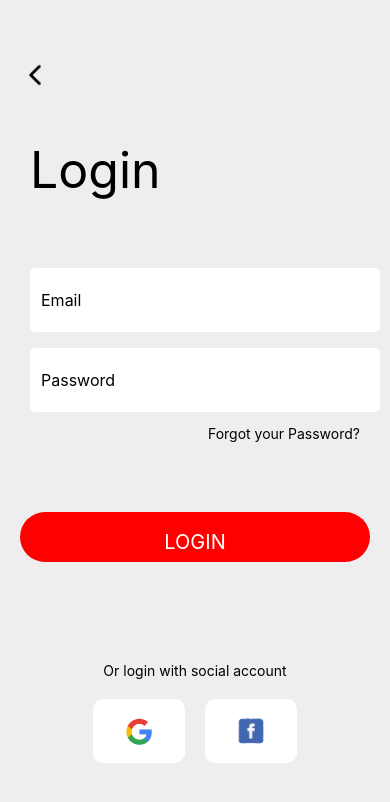
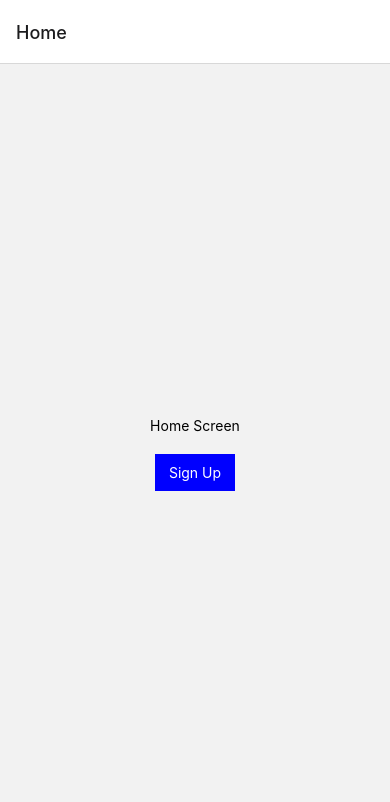
Before and after one commit to Widiyanti004/Widiyanti-105841111621-Lab1, a React Native app: screen / in a window 390 px wide. Shown: the top 802 px of the page. Built offline with nearby package versions, Linux system fonts and the light colour scheme.

Commit message:
Navigation and Taskbar

```diff
--- a/App.js
+++ b/App.js
@@ -1,16 +1,40 @@
-import { View } from 'react-native'
-import React from 'react'
+// In App.js in a new project
+
+import * as React from 'react';
+import { View, Text, TouchableOpacity } from 'react-native';
+import { NavigationContainer } from '@react-navigation/native';
+import { createNativeStackNavigator } from '@react-navigation/native-stack';
+import SignUp from './component/pages/signUp';
 import Login from './component/pages/login'
+import ForgotPassword from './component/pages/forgotPassword'
 
-const App = () => {
+function HomeScreen({navigation}) {
   return (
-    <View style = {{
-    flex: 1,
-    backgroundColor: '#EEEEEE'
-    }}>
-      <Login/>
-</View>
-)
+    <View style={{ flex: 1, alignItems: 'center', justifyContent: 'center' }}>
+      <Text>Home Screen</Text>
+      <TouchableOpacity
+        style = {{ backgroundColor: 'blue', padding: 10, marginTop: 20 }}
+        onPress = {() => navigation.navigate('SignUp')}
+      >
+        <Text style = {{ color: 'white'}}> Sign Up </Text>
+      </TouchableOpacity>
+    </View>
+  );
 }
 
-export default App
+const Stack = createNativeStackNavigator();
+
+function App() {
+  return (
+    <NavigationContainer>
+      <Stack.Navigator>
+        <Stack.Screen name="Home" component={HomeScreen} />
+        <Stack.Screen name="SignUp" component={SignUp} />
+        <Stack.Screen name="Login" component={Login} />
+        <Stack.Screen name="ForgotPassword" component={ForgotPassword} />
+      </Stack.Navigator>
+    </NavigationContainer>
+  );
+}
+
+export default App;
--- a/component/button/button.js
+++ b/component/button/button.js
@@ -1,4 +1,4 @@
-import { Text, View } from 'react-native'
+ import { Text, View } from 'react-native'
 import React from 'react'
 
 const ButtonComponent = ({ title, color }) =>  {
--- a/component/pages/forgotPassword.js
+++ b/component/pages/forgotPassword.js
@@ -3,7 +3,7 @@ import React from 'react'
 import ButtonComponent from '../button/button'
 import Inputan from '../TextInput/input'
 
-const ForgotPassword = () => {
+const ForgotPassword = ({navigation}) => {
     return (
         <View style = {{
             flex: 1,
@@ -16,10 +16,6 @@ const ForgotPassword = () => {
                 top: 60,
                 left: 20
             }}>
-                <Image
-                    source = {require('../../assets/back.png')}
-                    style = {{ width: 30, height: 30 }}
-                    />
                 </TouchableOpacity>
                 <View style = {{
                     marginBottom: 100,
--- a/component/pages/login.js
+++ b/component/pages/login.js
@@ -3,7 +3,7 @@ import React from 'react'
 import ButtonComponent from '../button/button'
 import Inputan from '../TextInput/input'
 
-const Login = () => {
+const Login = ({navigation}) => {
     return (
     <View style = {{
         flex: 1,
@@ -11,19 +11,9 @@ const Login = () => {
         paddingHorizontal: 30,
         paddingTop: 100
     }}>
-        <TouchableOpacity style = {{
-            position: 'absolute',
-            top: 60,
-            left: 20
-        }}>
-            <Image
-            source = {require('../../assets/back.png')}
-            style = {{ width: 30, height: 30 }}
-        />
-    </TouchableOpacity>
+
     <View style = {{
-        marginBottom: 60,
-        marginTop: 40
+        marginBottom: 60
     }}>
     <Text style = {{
             fontWeidght: 'bold',
@@ -39,7 +29,7 @@ const Login = () => {
       <Inputan name="Email" color = "black" />
       <Inputan name="Password" color = "black" />
 
-    <TouchableOpacity>
+    <TouchableOpacity onPress = {() => navigation.navigate('ForgotPassword')}>
         <Text style = {{
         fontSize: 14,
         color: 'black',
--- a/component/pages/signUp.js
+++ b/component/pages/signUp.js
@@ -2,8 +2,9 @@ import { Text, View, Image } from 'react-native'
 import React from 'react'
 import ButtonComponent from '../button/button'
 import Inputan from '../TextInput/input'
+import { TouchableOpacity } from 'react-native-web'
 
-const SignUp = () => {
+const SignUp = ({navigation}) => {
     return (
     <View style = {{
         flex: 1,
@@ -40,7 +41,8 @@ const SignUp = () => {
         marginBottom: 30,
         textAlign: 'right',
         marginLeft: 175
-      }}>
+      }}
+      onPress = {() => navigation.navigate('Login')}>
         Already have an Account?
         </Text>
         <ButtonComponent title = "Sign Up" color = "red" />
```
Also changed, not shown: package.json (+8 -4 lines), component/TextInput/input.js (line endings or trailing spaces), 1 other file (tests, documents, lock files or other folders).
